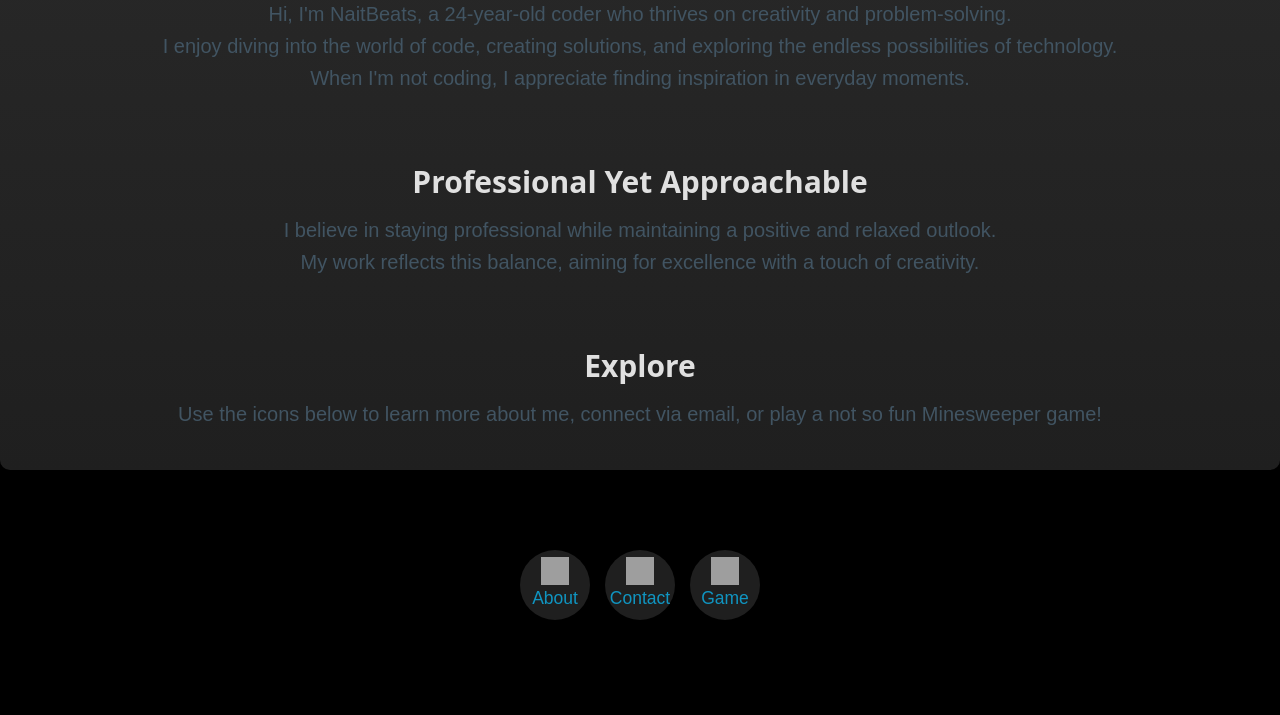
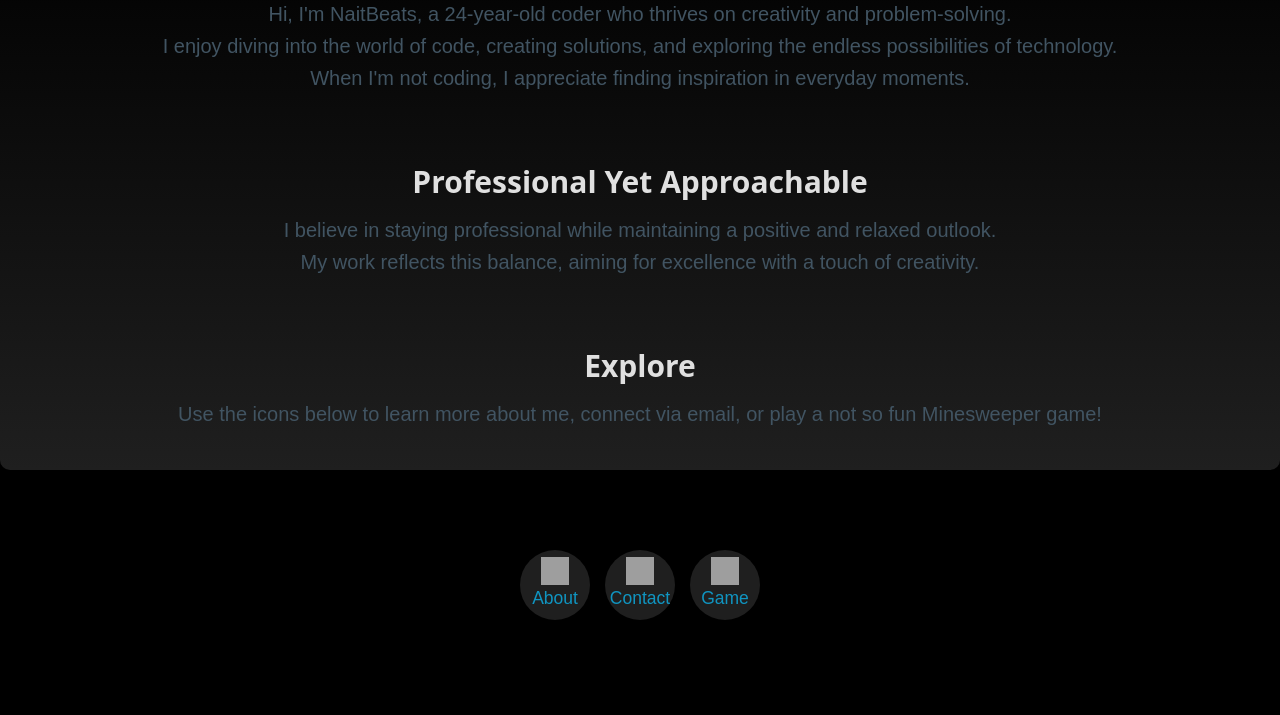
Before and after one commit to yumialiessfeldt/naitbeats., a plain HTML site: page index.html in a window 1280 px wide. Shown: the part 1516-2231 px from the top of the page. Drawn offline with nearby package versions, Linux system fonts and the light colour scheme; grey boxes are pictures that could not be loaded.

Commit message:
Update index.html

```diff
--- a/index.html
+++ b/index.html
@@ -97,7 +97,7 @@
             margin-top: 20px;
             border-radius: 10px;
             box-shadow: 0 4px 10px rgba(0, 0, 0, 0.5);
-            background: linear-gradient(to bottom, #282828, #1f1f1f);
+            background: linear-gradient(to bottom, #000000, #1f1f1f);
         }
         .content-section h2 {
             color: #e0e0e0; /* White text */
```
